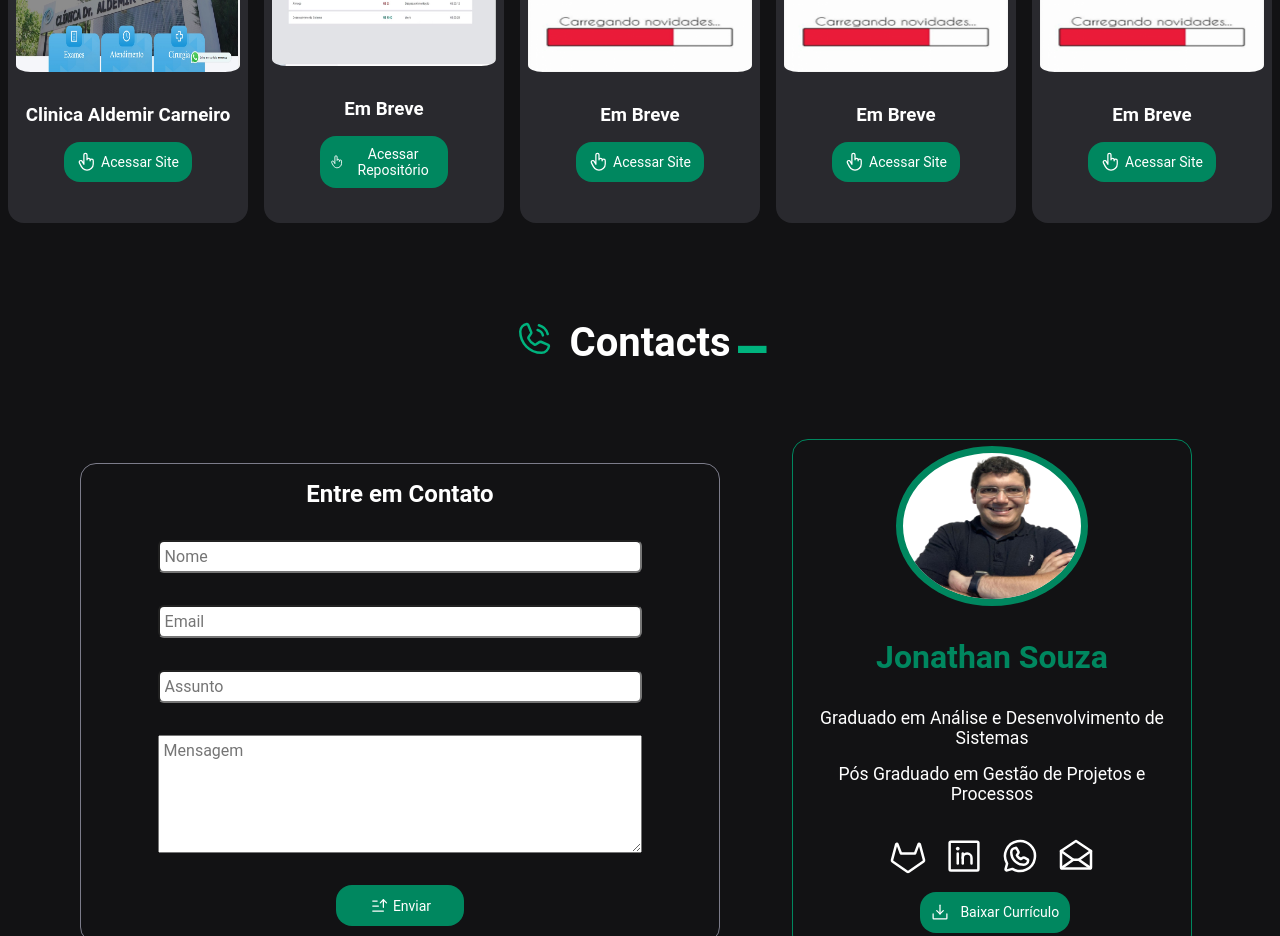
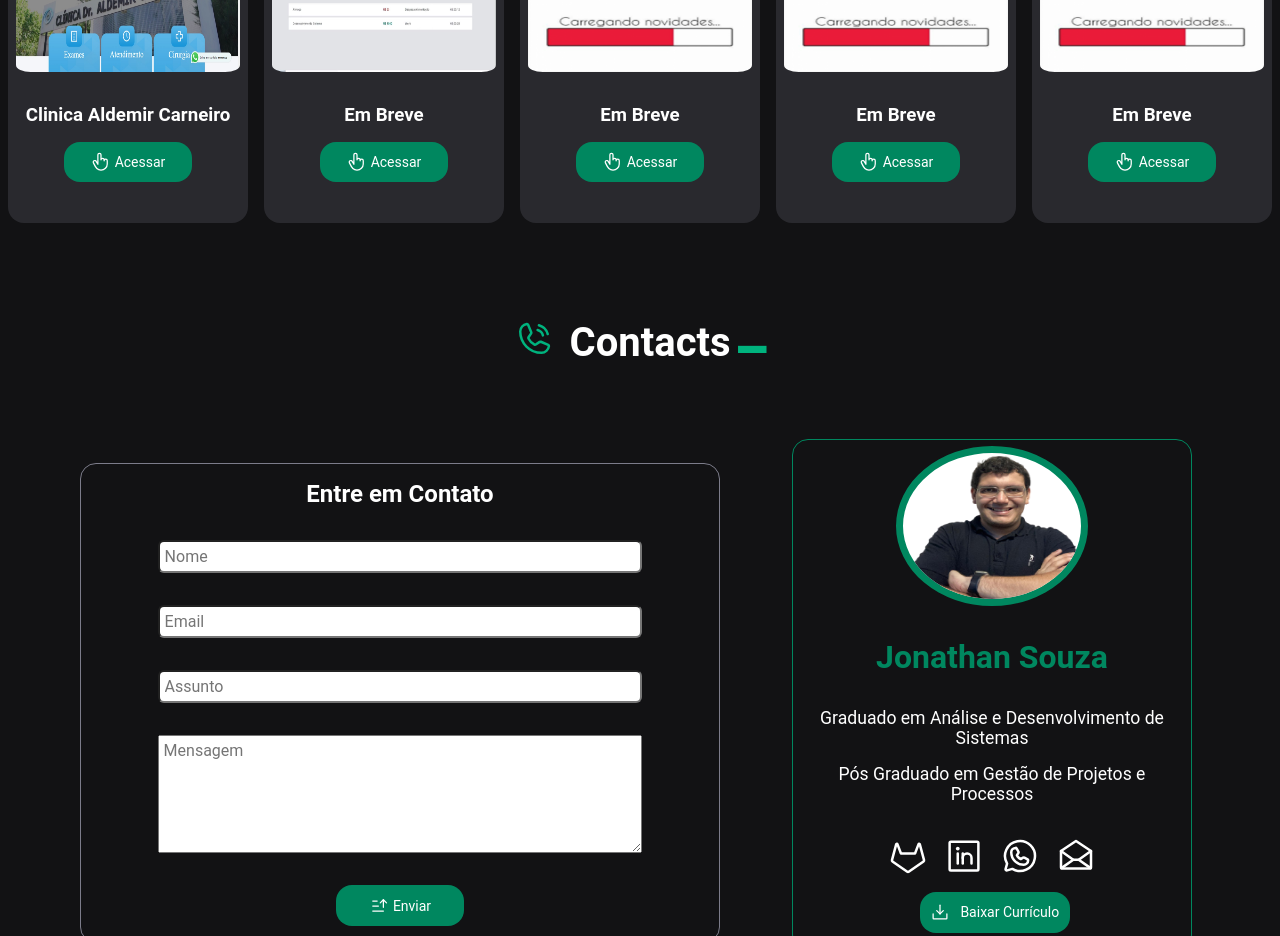
Before and after one commit to jonathanosouza/portfolio, a React (Vite) app: page /home in a window 1280 px wide. Shown: the part 1580-2516 px from the top of the page. Built offline with nearby package versions, Linux system fonts and the light colour scheme.

Commit message:
Alterando Nomeclatura

```diff
--- a/src/components/SlideShow/SlideImage.tsx
+++ b/src/components/SlideShow/SlideImage.tsx
@@ -15,7 +15,7 @@
               <img src={profile2} alt="" />
               <h3> Clinica Aldemir Carneiro</h3>
               <a href="https://www.clinicaaldemircarneiro.com.br/" target="_blank">
-                <button><HandPointing size={20}/>Acessar Site</button>
+                <button><HandPointing size={20}/>Acessar</button>
               </a>
               {/* //<h3> <span>Deploy:</span> <a href=""> github.com</a></h3>  */}
             </SlideCard>
@@ -23,7 +23,7 @@
             <img src={dtmoney} alt="" />
               <h3> Em Breve</h3>
               <a href="https://github.com/jonathanosouza/dtmoney-ignite" type='blank'>
-                <button><HandPointing size={20}/>Acessar Repositório</button>
+                <button><HandPointing size={20}/>Acessar</button>
               </a>
               {/* <h3> <span>Deploy:</span> <a href=""> github.com</a></h3>
               <h3> <span>Deploy:</span> <a href=""> github.com</a></h3> */}
@@ -32,7 +32,7 @@
            <img src={profile} alt="" />
               <h3> Em Breve</h3>
               <a href="https://www.clinicaaldemircarneiro.com.br/">
-                <button><HandPointing size={20}/>Acessar Site</button>
+                <button><HandPointing size={20}/>Acessar</button>
               </a>
               {/* <h3> <span>Deploy:</span> <a href=""> github.com</a></h3>
               <h3> <span>Deploy:</span> <a href=""> github.com</a></h3> */}
@@ -41,7 +41,7 @@
             <img src={profile} alt="" />
               <h3> Em Breve</h3>
               <a href="https://www.clinicaaldemircarneiro.com.br/">
-                <button><HandPointing size={20}/>Acessar Site</button>
+                <button><HandPointing size={20}/>Acessar</button>
               </a>
               {/* <h3> <span>Deploy:</span> <a href=""> github.com</a></h3>
               <h3> <span>Deploy:</span> <a href=""> github.com</a></h3> */}
@@ -50,7 +50,7 @@
               <img src={profile} alt="" />
               <h3> Em Breve</h3>
               <a href="https://www.clinicaaldemircarneiro.com.br/">
-                <button><HandPointing size={20}/>Acessar Site</button>
+                <button><HandPointing size={20}/>Acessar</button>
               </a>
               {/* <h3> <span>Deploy:</span> <a href=""> github.com</a></h3>
               <h3> <span>Deploy:</span> <a href=""> github.com</a></h3> */}
```
